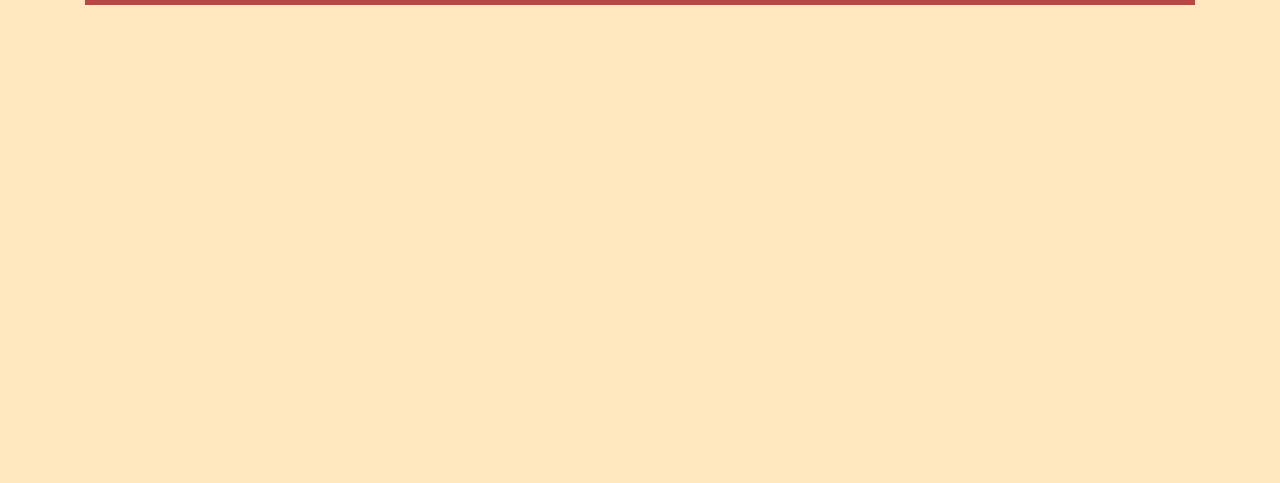
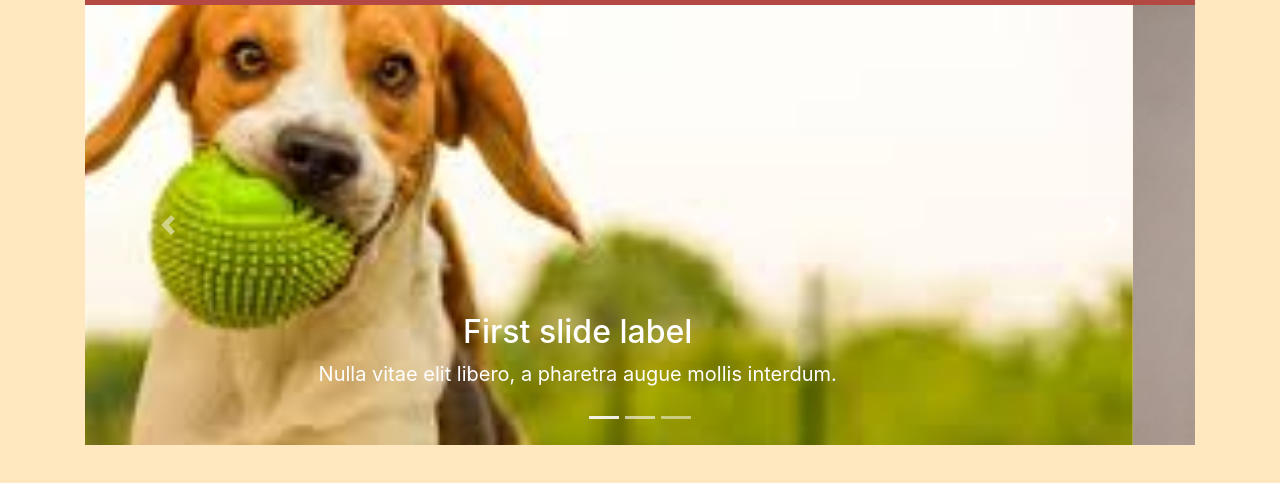
Before and after one commit to gustavoromerocl/Curso-Bootstrap-4, a plain HTML site: page bootstrap-avanzado/index.html in a window 1280 px wide. Shown: the part 51-534 px from the top of the page. Drawn offline with nearby package versions, Linux system fonts and the light colour scheme.

Commit message:
El carousel y sus opciones

```diff
--- a/bootstrap-avanzado/css/responsive.css
+++ b/bootstrap-avanzado/css/responsive.css
@@ -6,7 +6,11 @@
 @media (min-width: 768px) { }
 
 /*Large devices (desktops, 992px and up)*/
-@media (min-width: 992px) { }
+@media (min-width: 992px) {
+    #home-carousel .carousel-item{
+        height: 440px;
+    }
+}
 
 /*Extra large devices (large desktops, 1200px and up)*/
 @media (min-width: 1200px) { }
--- a/bootstrap-avanzado/css/style.css
+++ b/bootstrap-avanzado/css/style.css
@@ -19,3 +19,15 @@
 #default-navbar .navbar-brand{
     color: beige ;
 }
+
+#home-carousel .carousel-item{
+    height: 240px;
+}
+
+#home-carousel .carousel-caption > h5{
+    font-size: 2rem;
+}
+
+#home-carousel .carousel-caption > p{
+    font-size: 1.25rem;
+}
--- a/bootstrap-avanzado/index.html
+++ b/bootstrap-avanzado/index.html
@@ -39,6 +39,47 @@
               </ul>
             </div>
           </nav>
+          <!--Carousel -->
+          <section class="carousel-sect">
+            <div id="home-carousel" class="carousel slide" data-ride="carousel">
+              <ol class="carousel-indicators">
+                <li data-target="#home-carousel" data-slide-to="0" class="active"></li>
+                <li data-target="#home-carousel" data-slide-to="1"></li>
+                <li data-target="#home-carousel" data-slide-to="2"></li>
+              </ol>
+              <div class="carousel-inner">
+                <div class="carousel-item active">
+                  <img src="./img/carousel/img0.jpg" class="d-block w-100" alt="Perros en adopcion">
+                  <div class="carousel-caption d-none d-md-block">
+                    <h5>First slide label</h5>
+                    <p>Nulla vitae elit libero, a pharetra augue mollis interdum.</p>
+                  </div>
+                </div>
+                <div class="carousel-item">
+                  <img src="./img/carousel/img1.jpg" class="d-block w-100" alt="...">
+                  <div class="carousel-caption d-none d-md-block">
+                    <h5>Second slide label</h5>
+                    <p>Lorem ipsum dolor sit amet, consectetur adipiscing elit.</p>
+                  </div>
+                </div>
+                <div class="carousel-item">
+                  <img src="./img/carousel/img2.jpg" class="d-block w-100" alt="...">
+                  <div class="carousel-caption d-none d-md-block">
+                    <h5>Third slide label</h5>
+                    <p>Praesent commodo cursus magna, vel scelerisque nisl consectetur.</p>
+                  </div>
+                </div>
+              </div>
+              <a class="carousel-control-prev" href="#home-carousel" role="button" data-slide="prev">
+                <span class="carousel-control-prev-icon" aria-hidden="true"></span>
+                <span class="sr-only">Previous</span>
+              </a>
+              <a class="carousel-control-next" href="#home-carousel" role="button" data-slide="next">
+                <span class="carousel-control-next-icon" aria-hidden="true"></span>
+                <span class="sr-only">Next</span>
+              </a>
+            </div>
+          </section>
     </div>
 
     <!-- Optional JavaScript -->
```
Also changed, not shown: bootstrap-avanzado/img/carousel/img0.jpg (added), bootstrap-avanzado/img/carousel/img1.jpg (added), bootstrap-avanzado/img/carousel/img2.jpg (added).
